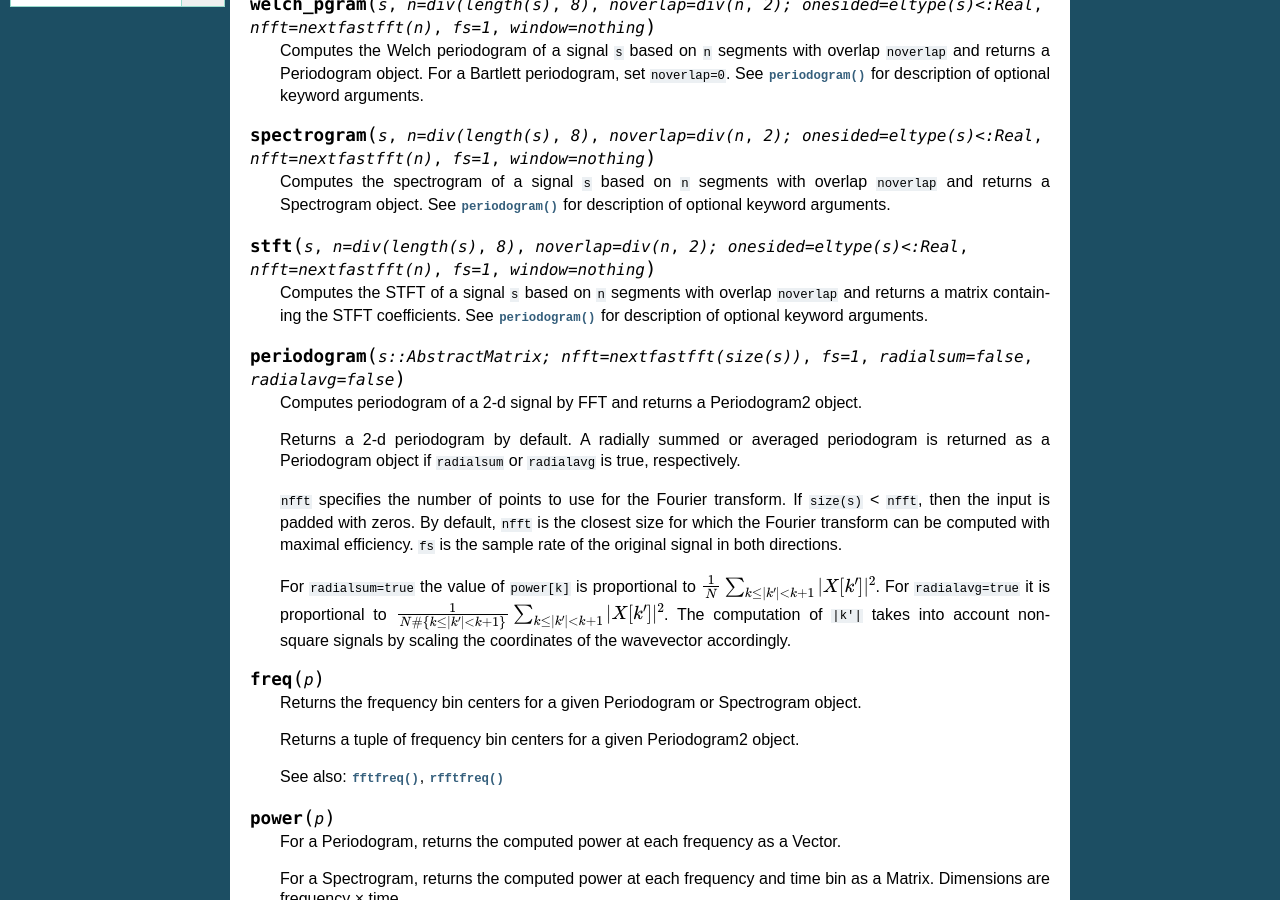
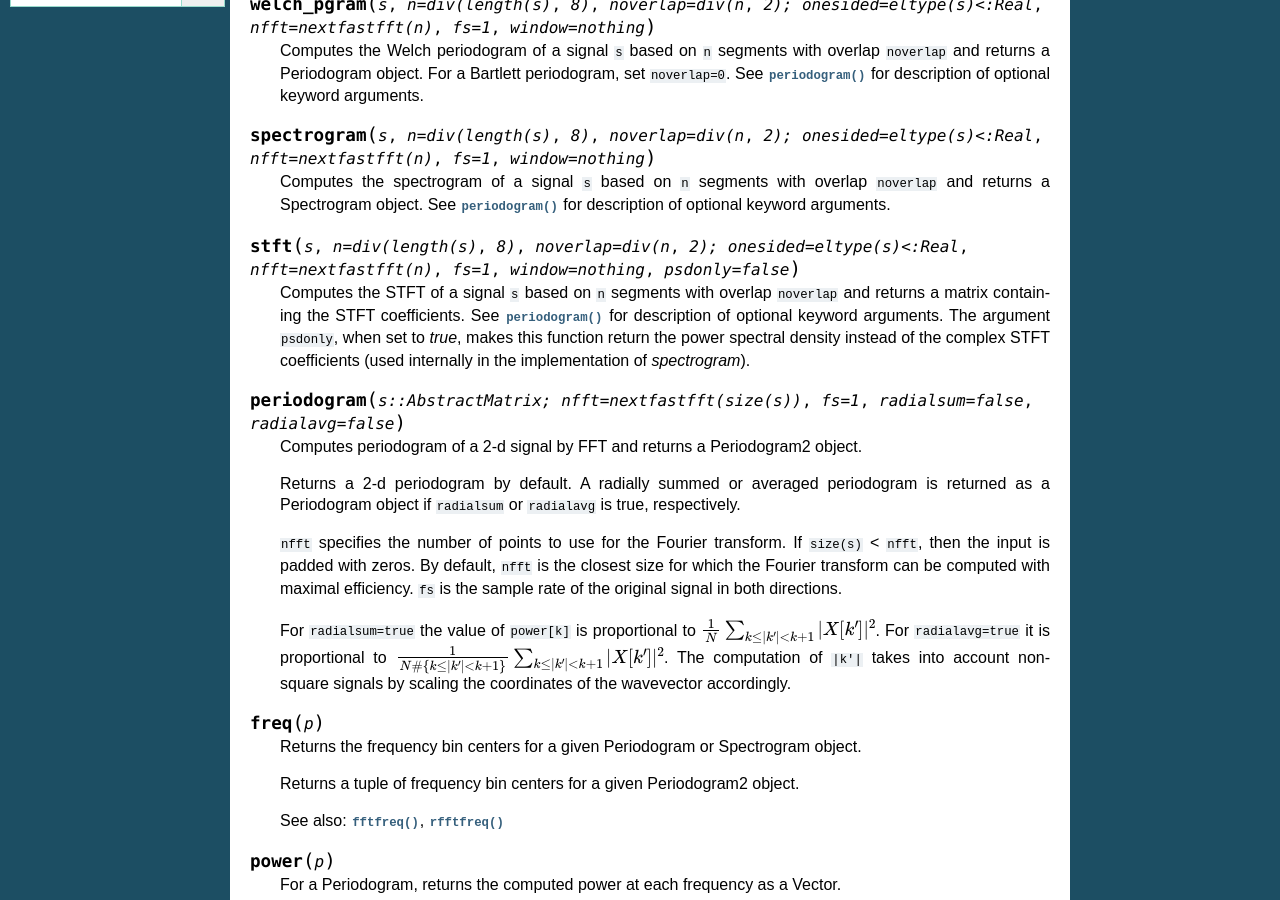
Before and after one commit to JuliaDSP/DSP.jl, a Sphinx documentation site: the page built from doc/periodograms.rst, in a window 1280 px wide and 900 px high, scrolled down 496 px. Built offline with Sphinx 7.4.7, drawn with Linux system fonts in a browser that asks for light colours; formulas are drawn with MathJax 3.

Commit message:
Explaining optional arg psdonly in stft docs

```diff
--- a/doc/periodograms.rst
+++ b/doc/periodograms.rst
@@ -40,10 +40,15 @@
     with overlap ``noverlap`` and returns a Spectrogram object. See
     :func:`periodogram` for description of optional keyword arguments.
 
-.. function:: stft(s, n=div(length(s), 8), noverlap=div(n, 2); onesided=eltype(s)<:Real, nfft=nextfastfft(n), fs=1, window=nothing)
+.. function:: stft(s, n=div(length(s), 8), noverlap=div(n, 2); onesided=eltype(s)<:Real, nfft=nextfastfft(n), fs=1, window=nothing, psdonly=false)
 
     Computes the STFT of a signal ``s`` based on ``n`` segments
-    with overlap ``noverlap`` and returns a matrix containing the STFT coefficients. See :func:`periodogram` for description of optional keyword arguments.
+    with overlap ``noverlap`` and returns a matrix containing the STFT
+    coefficients. See :func:`periodogram` for description of optional
+    keyword arguments. The argument ``psdonly``, when set to `true`,
+    makes this function return the power spectral density instead
+    of the complex STFT coefficients (used internally in the implementation
+    of `spectrogram`).
 
 
 .. function:: periodogram(s::AbstractMatrix; nfft=nextfastfft(size(s)), fs=1, radialsum=false, radialavg=false)
```
